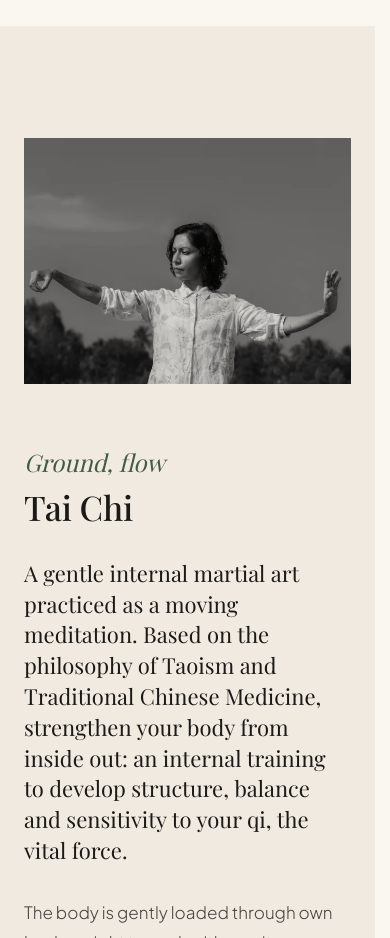
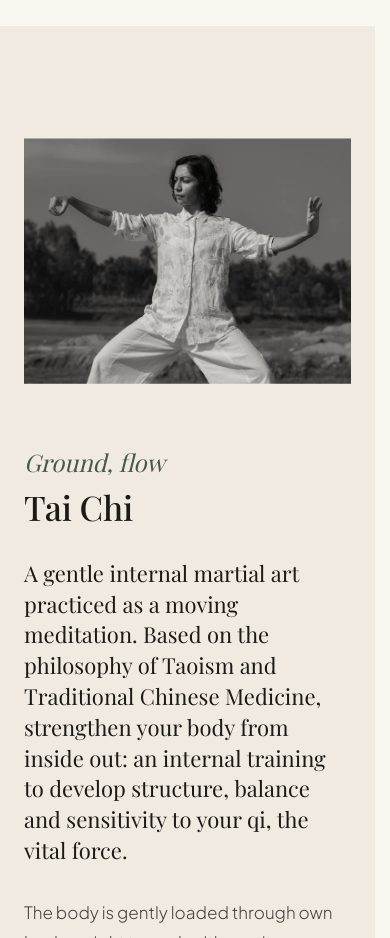
Before and after one commit to i-shubham24/FieldOfSoma, a React (Vite) app: page /practices in a window 390 px wide. Shown: the part 3080-4018 px from the top of the page. Built offline with nearby package versions, Linux system fonts and the light colour scheme; a web font is replaced by a local one.

Commit message:
fix: reduce sky headroom and preserve lower body stance for Tai Chi practice

```diff
--- a/src/pages/Practices.jsx
+++ b/src/pages/Practices.jsx
@@ -169,10 +169,9 @@ function WidePractice({ item }) {
         <div className="mx-auto max-w-6xl">
           <Frame
             image={item.image}
-            ratio="aspect-[4/3] md:aspect-[3/2] lg:aspect-[16/10]"
+            ratio="aspect-[4/3] md:aspect-[5/4] lg:aspect-[4/3]"
             position="object-top"
             sizes="(min-width: 1280px) 72rem, 100vw"
-            drift
             unveil
           />
           {/* Text on the left; the tone player and who it serves on the right, held in view
```
Also changed, not shown: public/photos/kirti-tai-chi-white-stance-1200.webp, public/photos/kirti-tai-chi-white-stance-720.webp.
